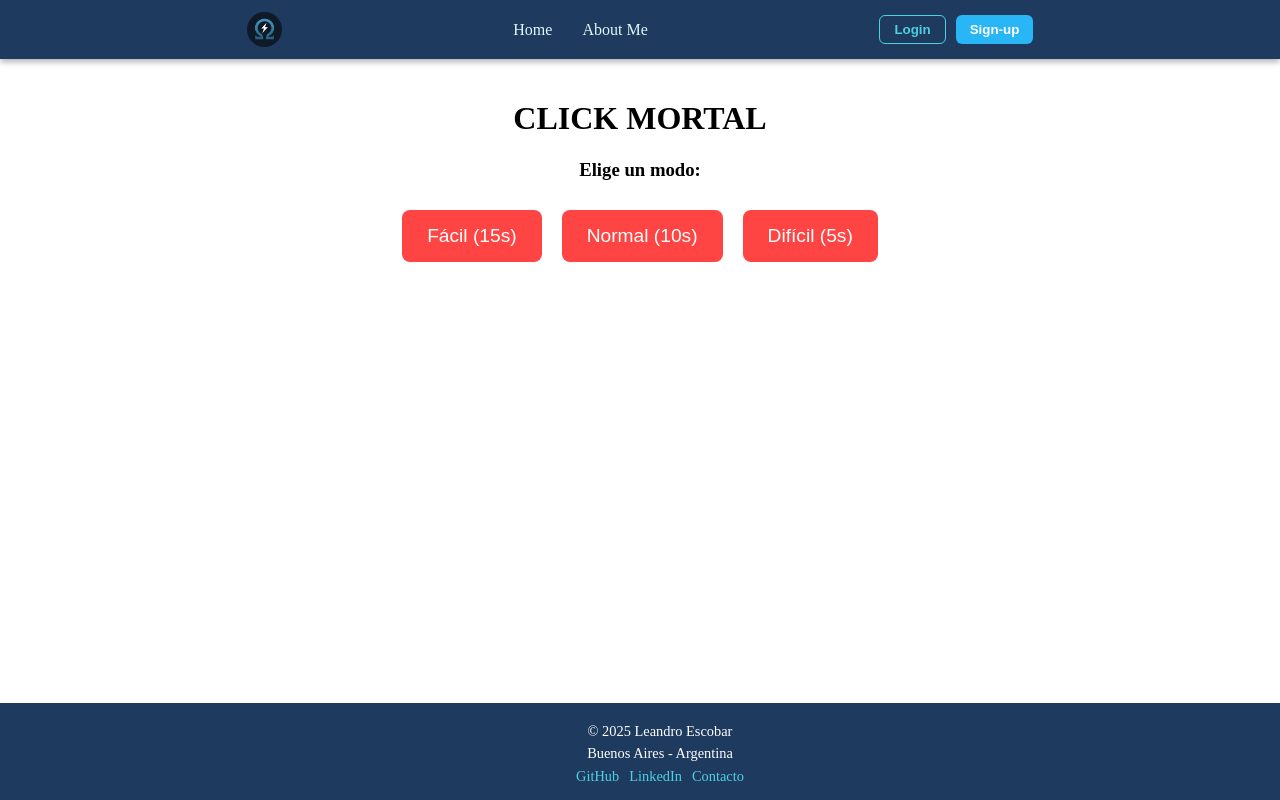
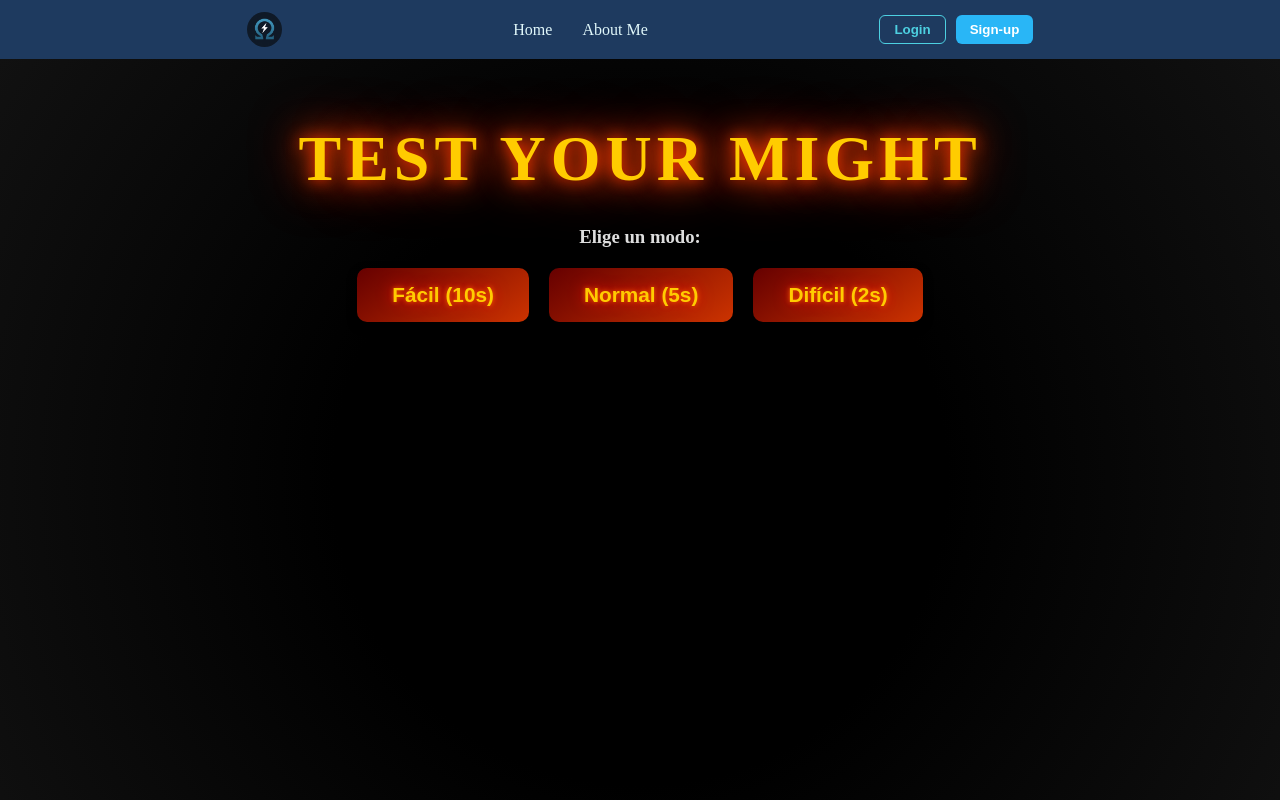
Before and after one commit to Leandro-20-L/Sala-de-Juegos, an Angular app: page /juegos/mortal-click in a window 1280 px wide. Shown: the top 800 px of the page. Built offline with nearby package versions, Linux system fonts and the light colour scheme.

Commit message:
correcciones

```diff
--- a/src/app/components/ahorcado/ahorcado.component.html
+++ b/src/app/components/ahorcado/ahorcado.component.html
@@ -19,7 +19,7 @@
 
   <div *ngIf="juegoTerminado" class="resultado">
     <p *ngIf="gano">🎉 ¡Ganaste! La palabra era {{ palabra_actual }}</p>
-    <p *ngIf="!gano">💀 Perdiste... La palabra era {{ palabra_actual }}</p>
+    <p *ngIf="!gano"> Perdiste... La palabra era {{ palabra_actual }}</p>
     <button (click)="nuevaPalabra()">Jugar de nuevo</button>
   </div>
 </div>
--- a/src/app/components/chat/chat.component.ts
+++ b/src/app/components/chat/chat.component.ts
@@ -14,7 +14,6 @@ import { FormBuilder, FormGroup, FormsModule, ReactiveFormsModule, Validators }
 export class ChatComponent {
 
   mensajes$!: Observable<any[]>;
-  nuevoMensaje = '';
   userId: string | null = null;
   userEmail: string | null = null;
   chatForm!: FormGroup;
@@ -34,6 +33,7 @@ export class ChatComponent {
       this.userId = u?.id ?? null;
       this.userEmail = u?.email ?? null;
     });
+    //aca dentro del contruct se suscribe al observable user$ y obtiene los datos de session
   }
 
   enviar() {
--- a/src/app/components/mayor-menor/mayor-menor.component.scss
+++ b/src/app/components/mayor-menor/mayor-menor.component.scss
@@ -17,7 +17,7 @@
   }
 
   .oculta {
-    filter: blur(10px) brightness(0.7);
+    filter: blur(10px) brightness(0.1);
   }
 }
 
--- a/src/app/components/mortal-click/mortal-click.component.html
+++ b/src/app/components/mortal-click/mortal-click.component.html
@@ -1,5 +1,5 @@
 <div class="click-mortal">
-  <h1>CLICK MORTAL</h1>
+  <h1 class="titulo-mortal">TEST YOUR MIGHT</h1>
 
   <div *ngIf="!jugando">
     <h3>Elige un modo:</h3>
@@ -12,6 +12,7 @@
     <h2>Tiempo: {{ tiempoRestante }}s</h2>
     <h2>Puntaje: {{ puntaje }}</h2>
 
-    <button class="click-button" (click)="clickear()">¡CLICK AQUÍ!</button>
+    <button class="click-button" (click)="clickear()"></button>
+    <div class="click-text">CLICK AQUÍ</div>
   </div>
 </div>
--- a/src/app/components/mortal-click/mortal-click.component.scss
+++ b/src/app/components/mortal-click/mortal-click.component.scss
@@ -1,31 +1,92 @@
 .click-mortal {
   text-align: center;
   padding: 20px;
+  background: radial-gradient(circle at center, #000 40%, #111 100%);
+  min-height: 100vh;
 
+  /* 🔥 Título estilo Mortal Kombat */
+  .titulo-mortal {
+    font-size: 4em;
+    margin-bottom: 30px;
+    font-weight: bold;
+    letter-spacing: 5px;
+    text-transform: uppercase;
+    color: #ffcc00;
+    text-shadow: 0 0 15px #ff3300, 0 0 35px #ff6600, 0 0 55px #ff0000;
+  }
+
+  h2, h3 {
+    margin: 10px 0;
+    color: #ddd;
+  }
+
+  /* 🎮 Botones de modos */
   button {
     margin: 10px;
-    padding: 15px 25px;
-    font-size: 1.2em;
+    padding: 15px 35px;
+    font-size: 1.3em;
+    font-weight: bold;
     border: none;
-    border-radius: 8px;
+    border-radius: 10px;
     cursor: pointer;
-    background: #ff4444;
-    color: white;
-    transition: transform 0.1s;
+    background: linear-gradient(145deg, #660000, #cc3300);
+    color: #ffcc00;
+    text-shadow: 0 0 5px #ff6600, 0 0 15px #ff0000;
+    box-shadow: 0 4px 10px rgba(0,0,0,0.5);
+    transition: transform 0.15s ease, background 0.3s;
 
     &:hover {
       transform: scale(1.1);
-      background: #cc0000;
+      background: linear-gradient(145deg, #990000, #ff3300);
+    }
+
+    &:active {
+      transform: scale(0.95);
     }
   }
 
+  /* 🔥 Botón principal CLICK AQUÍ */
   .click-button {
-    margin-top: 20px;
-    padding: 30px 50px;
-    font-size: 2em;
+    margin-top: 30px;
+    width: 250px;
+    height: 250px;
+    border-radius: 20px;
+    background: linear-gradient(145deg, #ff6600, #cc3300);
+    box-shadow: 0 0 40px #ff3300, inset 0 0 20px #ffcc00;
+    border: 3px solid #ffcc00;
+    cursor: pointer;
+    position: relative;
+    transition: transform 0.1s ease, box-shadow 0.2s;
+
+    &:hover {
+      transform: scale(1.08);
+      box-shadow: 0 0 60px #ff4500, inset 0 0 25px #ffcc00;
+    }
+
+    &:active {
+      transform: scale(0.95);
+      box-shadow: 0 0 20px #cc3300 inset;
+    }
+  }
+
+  /* ✨ Texto fuera del botón */
+  .click-text {
+    margin-top: 15px;
+    font-size: 2.3em;
     font-weight: bold;
-    border-radius: 12px;
-    background: #28a745;
-    color: white;
+    color: #ff6600;
+    text-shadow: 0 0 15px #ff3300, 0 0 35px #ff0000;
+    animation: pulse 1.5s infinite alternate;
+  }
+
+  @keyframes pulse {
+    from {
+      transform: scale(1);
+      text-shadow: 0 0 15px #ff3300, 0 0 30px #ff6600;
+    }
+    to {
+      transform: scale(1.1);
+      text-shadow: 0 0 25px #ff6600, 0 0 45px #ffcc00;
+    }
   }
 }
--- a/src/app/components/mortal-click/mortal-click.component.ts
+++ b/src/app/components/mortal-click/mortal-click.component.ts
@@ -16,9 +16,9 @@ export class MortalClickComponent {
     interval: any;
 
      modos = [
-    { nombre: 'Fácil (15s)', tiempo: 15 },
-    { nombre: 'Normal (10s)', tiempo: 10 },
-    { nombre: 'Difícil (5s)', tiempo: 5 }
+    { nombre: 'Fácil (10s)', tiempo: 10 },
+    { nombre: 'Normal (5s)', tiempo: 5 },
+    { nombre: 'Difícil (2s)', tiempo: 2 }
   ];
 
   iniciarJuego(segundos:number){
@@ -48,7 +48,7 @@ export class MortalClickComponent {
     let mensaje = '';
     let icono : 'success' | 'error' | 'warning' | 'info' | 'question' = 'info';
     if (this.puntaje < 10) {
-      mensaje = 'Que asco';
+      mensaje = 'Mediocre';
       icono = 'error';
     } else if (this.puntaje < 20) {
       mensaje = 'Aceptable ⚡';
--- a/src/app/components/preguntados/preguntados.component.ts
+++ b/src/app/components/preguntados/preguntados.component.ts
@@ -50,6 +50,8 @@ export class PreguntadosComponent {
     }
   }
 
+  // y aca mapeo lo que me trae la api mezclando answer correcta con la incorrecta
+
   private cargarPreguntas(categoria: string) {
     this.service.getPreguntas(10, 1, categoria).subscribe({
       next: (data) => {
--- a/src/app/services/chat.service.ts
+++ b/src/app/services/chat.service.ts
@@ -9,6 +9,7 @@ export class ChatService {
 
   private mensajesSubject = new BehaviorSubject<any[]>([]);
   mensajes$ = this.mensajesSubject.asObservable();
+  //aca este objeto mantiene en memmoria el listado de mensajes
 
   constructor() {
 
@@ -16,6 +17,7 @@ export class ChatService {
     this.subscribirMensajes();
   }
 
+  //aca se hace un SELECT y llena el Behavior
   private async cargarMensajes() {
     const { data, error } = await supabase
       .from('mensajes')
@@ -27,6 +29,7 @@ export class ChatService {
     }
   }
 
+  // y la diferencia con este que hago el insert a la db pero no actualizo el Behavior
    async enviarMensaje(userId: string,  email: string,contenido: string) {
     const { error } = await supabase
       .from('mensajes')
@@ -34,6 +37,7 @@ export class ChatService {
     if (error) console.error(error);
   }
 
+  //y este metod escucha el cambio en tiempo real y inserta los nuevos mensajes al behavior
   private subscribirMensajes() {
     supabase
       .channel('mensajes')
--- a/src/app/services/preguntados.service.ts
+++ b/src/app/services/preguntados.service.ts
@@ -13,6 +13,8 @@ export class PreguntadosService {
 
   constructor(private http: HttpClient) {}
 
+
+//esta function devuelve un observable
   getPreguntas(limit: number, page: number, categoria: string): Observable<{ questions: Pregunta[] }> {
   const headers = new HttpHeaders({
     'Authorization': this.apiKey
```
Also changed, not shown: src/app/components/ahorcado/ahorcado.component.ts (+5 -4 lines).
